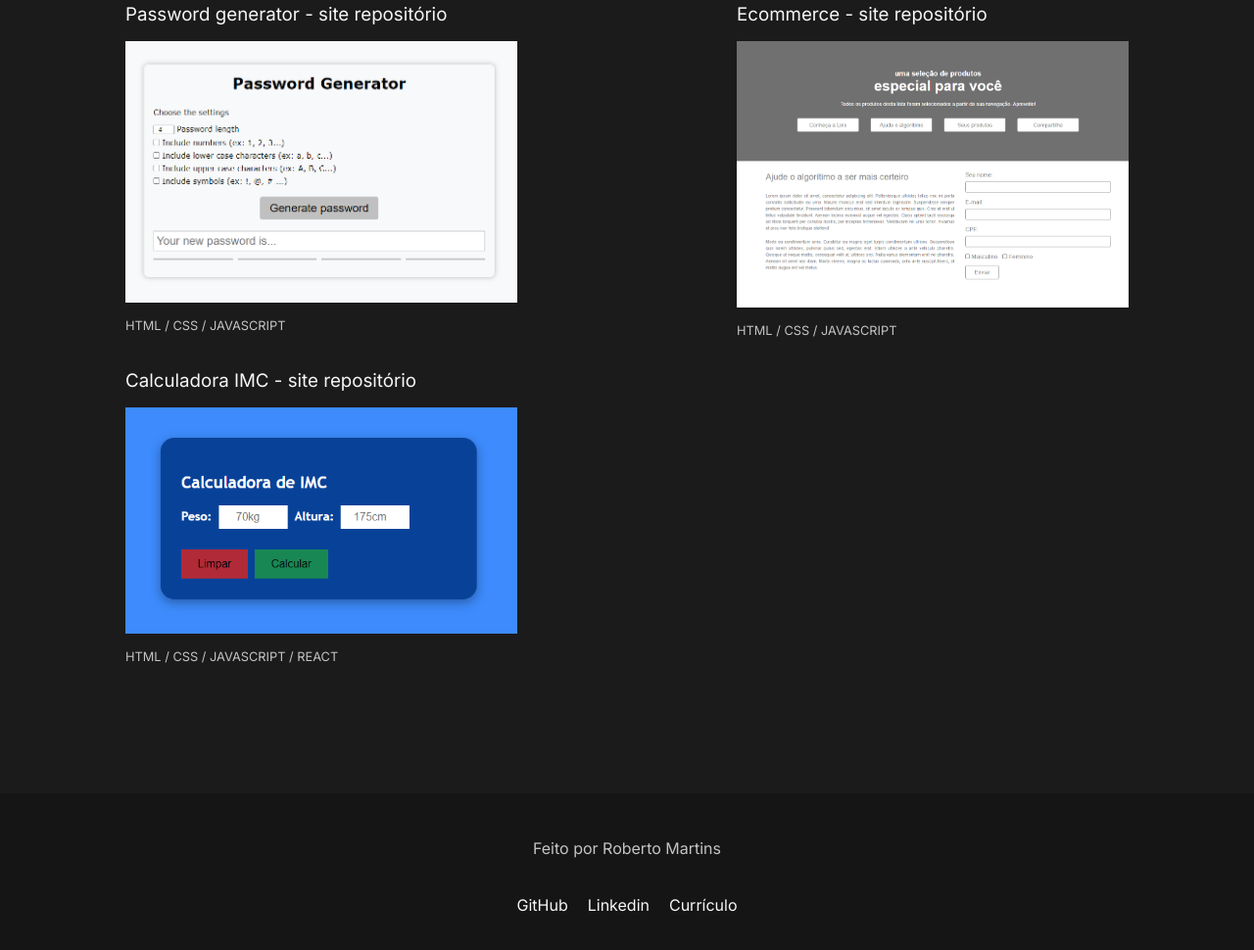
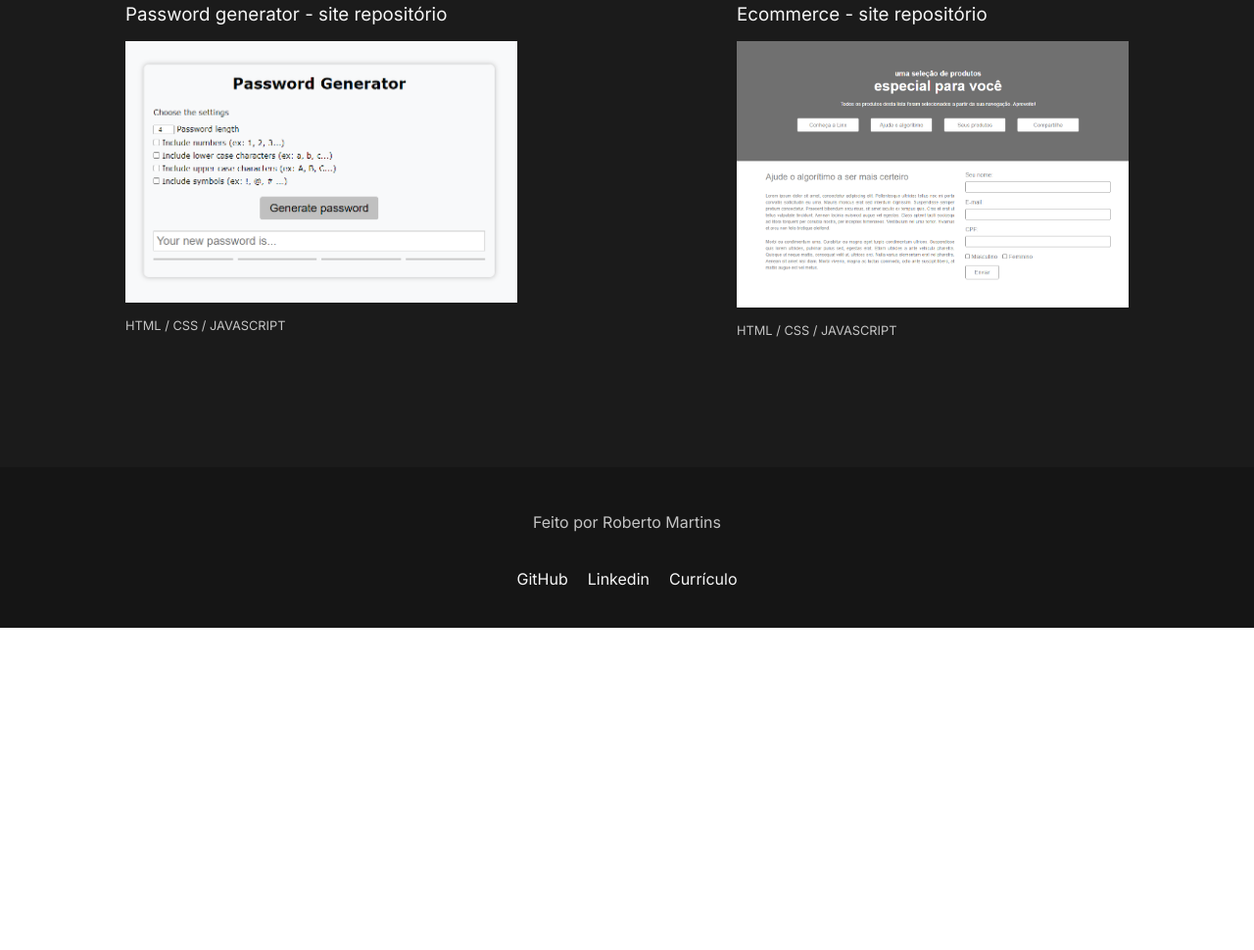
Before and after one commit to MartinsRoberto/2023-portfolio, a plain HTML site: page index.html in a window 1280 px wide. Shown: the part 2725-3695 px from the top of the page at 98% size. After the commit the page ends 3366 px from the top, so only its background shows below. Drawn offline with Linux system fonts and the light colour scheme.

Commit message:
removendo projeto

```diff
--- a/index.html
+++ b/index.html
@@ -145,16 +145,6 @@
             <img src="./img/ecommerce.png" alt="">
             <span class="skills">HTML / CSS / JAVASCRIPT</span>
           </div>
-
-          <div class="project-item">
-            <h3>
-              Calculadora IMC -
-              <a href="https://martinsroberto.github.io/2023-calc_imc/">site</a>
-              <a href="https://github.com/MartinsRoberto/2023-calc_imc">repositório</a>
-            </h3>
-            <img src="./img/calc_imc.png" alt="">
-            <span class="skills">HTML / CSS / JAVASCRIPT / REACT</span>
-          </div>
         </div>
       </div>
     </section>
```
